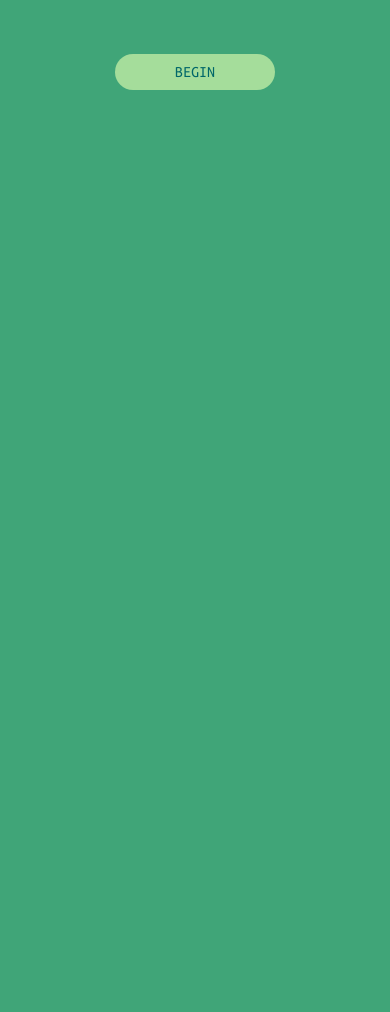
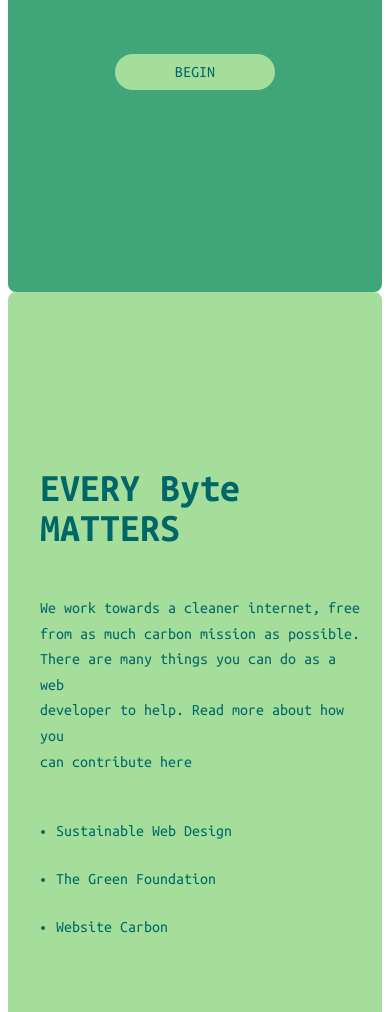
Before and after one commit to maylova93/The-green-site, a plain HTML site: page index.html in a window 390 px wide. Shown: the part 592-1604 px from the top of the page. Before the commit the page ends 892 px from the top, so only its background shows below. Drawn offline with Linux system fonts and the light colour scheme.

Commit message:
section resources, links, and styling. media queries included -L

```diff
--- a/asset3/scss/components/_greenCheck.scss
+++ b/asset3/scss/components/_greenCheck.scss
@@ -5,6 +5,7 @@
     display: flex;
     flex-direction: column;
     justify-content: center;
+    background-color: $primary-green;
     align-items: center;
     padding: 1rem;
     border-radius: 0.5rem;
--- /dev/null
+++ b/asset3/scss/components/_resources.scss
@@ -0,0 +1,89 @@
+//*HELPERS
+@use '../helpers/variables' as *;
+
+.resources {
+    position: relative;
+    background-color: $light-green;
+    padding: 1rem;
+    border-radius: 0.5rem;
+    height: 100vh;
+    overflow: hidden;
+
+    h2 {
+        color: $secondary-green;
+        font-size: 4rem;
+        margin-top: 8rem;
+        margin-bottom: 3rem;
+        margin-left: 5rem;
+
+        @media (max-width: 768px) {
+            margin-top: 10rem;
+            font-size: 2.5rem;
+            margin-left: 1rem;
+        }
+    }
+
+    p {
+        color: $secondary-green;
+        font-size: 1.2rem;
+        line-height: 1.6;
+        margin-left: 5rem;
+
+        @media (max-width: 768px) {
+            font-size: 1rem;
+            margin-left: 1rem;
+        }
+
+        a {
+            color: $secondary-green;
+            text-decoration: none;
+            font-weight: bold;
+
+            &:hover {
+                text-decoration: underline;
+            }
+        }
+    }
+
+    .resourceList {
+        margin-top: 2rem;
+
+        ul {
+            color: $secondary-green;
+            margin-top: 3rem;
+            margin-left: 5.5rem;
+            padding: 0;
+
+            @media (max-width: 768px) {
+                margin-left: 2rem;
+            }
+        }
+
+        ul li {
+            margin-bottom: 2rem;
+
+            a {
+                color: $secondary-green;
+                text-decoration: none;
+                font-size: 1rem;
+
+                &:hover {
+                    text-decoration: underline;
+                }
+            }
+        }
+    }
+    .bigCircle {
+        position: absolute;
+        top: 100px;
+        right: -200px;
+        width: 1000px;
+        height: 1000px;
+        border: 2px solid $secondary-green;
+        border-radius: 50%;
+
+            @media (max-width: 768px) {
+            display: none;
+        }
+    }
+}
--- a/asset3/scss/main.scss
+++ b/asset3/scss/main.scss
@@ -1,5 +1,6 @@
 //*COMPONENTS
 @use '../scss/components/greenCheck';
+@use '../scss/components/resources';
 
 
 //*HELPERS
@@ -7,5 +8,5 @@
 
 body {
     font-family: $font-family;
-    background-color: $primary-green;
+    // background-color: $primary-green;
 }
--- a/index.html
+++ b/index.html
@@ -9,7 +9,7 @@
 </head>
 <body>
     <section class="greenCheck">
-            <h2> We love green energy and renewable energy sources. Does your provider?</h2>
+            <h2> We love green energy and renewable <br> energy sources. Does your provider?</h2>
             <p>Enter a website URL in the field below to look check if the site providers <br> use green and renewable energy sources for hosting.</p>
             <form id="greenCheckForm">
                 <input type="text" id="website-url" name="website-url" placeholder="www.website.com" required>
@@ -17,6 +17,20 @@
             </form>
             <div id="api-result"></div>
     </section>
+    <section class="resources">
+        <h2>EVERY Byte MATTERS</h2>
+        <p>We work towards a cleaner internet, free <br> from as much carbon mission as possible. <br>
+            There are many things you can do as a web <br> developer to help. Read more about how you <br> can contribute here
+        </p>
+        <div class="resourceList">
+            <ul>
+                <li><a href="https://sustainablewebdesign.org/">Sustainable Web Design</a></li>
+                <li><a href="https://thegreenfoundation.org/">The Green Foundation</a></li>
+                <li><a href="https://www.websitecarbon.com/">Website Carbon</a></li>
+            </ul>
+        </div>
+        <div class="bigCircle"></div>
+    </section>
 
     <script src="./asset3/js/script.js"></script>
 </body>
```
Also changed, not shown: asset3/scss/main.css, 1 other file.
